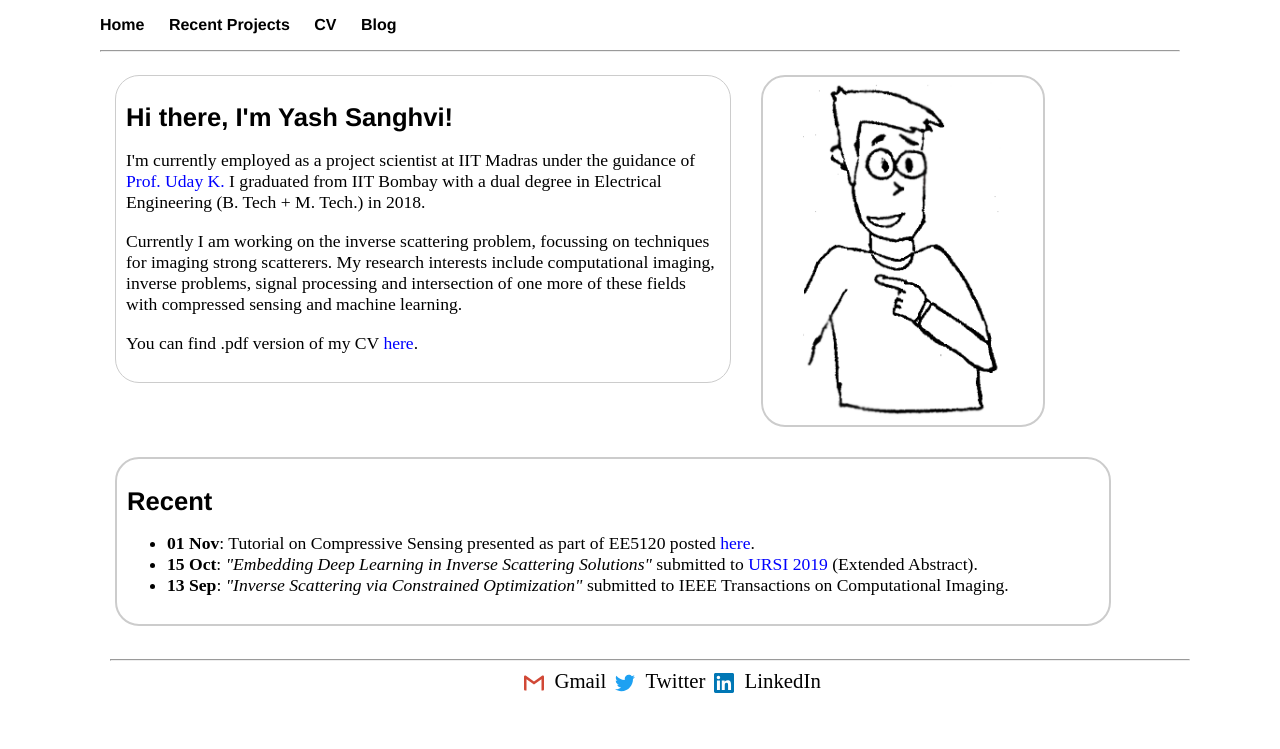
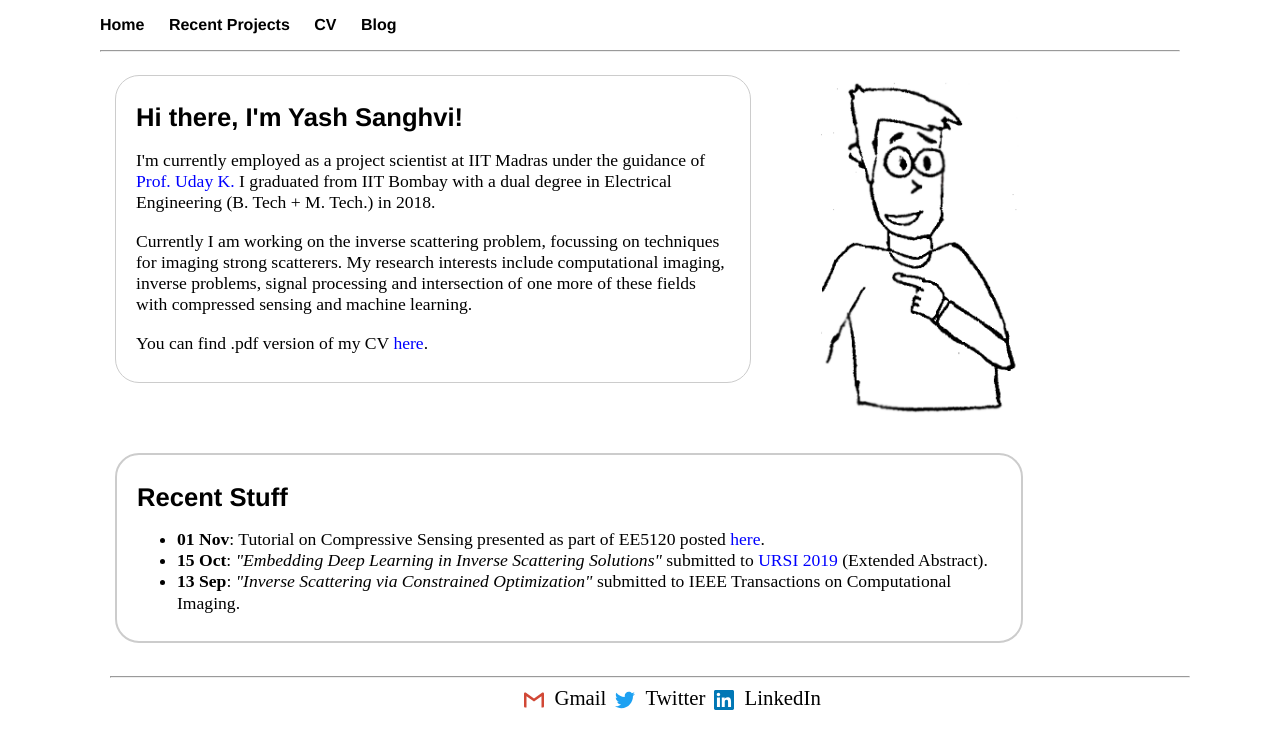
Before and after one commit to sanghviyashiitb/sanghviyashiitb.github.io, a Jekyll site: the page built from index.html, in a window 1280 px wide. Shown: the top 749 px of the page. Built offline with Jekyll 4.4.1, drawn with Linux system fonts in a browser that asks for light colours.

Commit message:
Changed margins

```diff
--- a/css/main.css
+++ b/css/main.css
@@ -11,15 +11,13 @@ body {
 .container .homepage_text{
   border: 1px #ccc solid;
   border-radius: 1.5em;
-  padding: 10px 10px;
+  padding: 10px 20px;
   float: left;
   width: 55%;
   margin: 15px 15px;
 }
 
 .container .homepage_image{
-  border-radius: 1.5em;
-  border: 2px #ccc solid;
   float: left;
   width: 25%;
   padding: 5px 5px;
@@ -30,8 +28,8 @@ body {
   border-radius: 1.5em;
   border: 2px #ccc solid;
   float: left;
-  width: 90%;
-  padding: 10px 10px;
+  width: 80%;
+  padding: 10px 20px;
   margin: 15px 15px;
 }
 
--- a/index.html
+++ b/index.html
@@ -14,7 +14,7 @@ title: Yash Sanghvi, Early Career Researcher
 	</center>
 </div>
 <div class = "recent">
-	<h1>Recent</h1>
+	<h1>Recent Stuff</h1>
 	<ul style="font-size: 1.1em; line-height: 1.2em;">
 		<li> <b>01 Nov</b>: Tutorial on Compressive Sensing presented as part of EE5120 posted <a class="link" href="/blog/2018/11/01/CS-tutorial">here</a>.
 		<li> <b>15 Oct</b>: <i>"Embedding Deep Learning in Inverse Scattering Solutions"</i> submitted to <a class="link" href="http://aprasc2019.com/"> URSI 2019 </a> (Extended Abstract).
```
